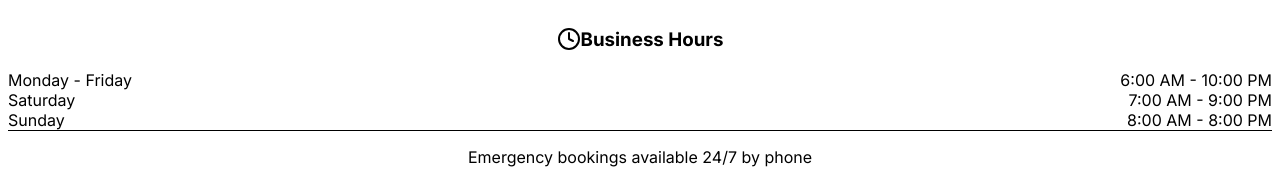
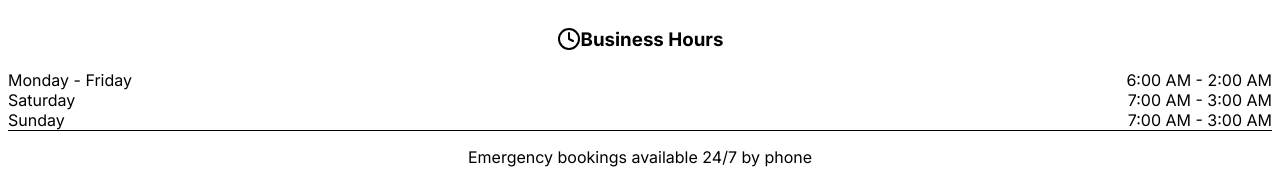
Before and after one commit to saadimalik211/lgsfo, a Next.js app: page /contact in a window 1280 px wide. Shown: the part 599-779 px from the top of the page. Built offline with nearby package versions, Linux system fonts and the light colour scheme.

Commit message:
update operating hours in Contact page to reflect new schedule for weekdays, Saturdays, and Sundays

```diff
--- a/src/app/contact/page.tsx
+++ b/src/app/contact/page.tsx
@@ -54,15 +54,15 @@ export default function Contact() {
               <div className="space-y-3 text-lg text-gray-600">
                 <div className="flex justify-between">
                   <span>Monday - Friday</span>
-                  <span className="font-semibold">6:00 AM - 10:00 PM</span>
+                  <span className="font-semibold">6:00 AM - 2:00 AM</span>
                 </div>
                 <div className="flex justify-between">
                   <span>Saturday</span>
-                  <span className="font-semibold">7:00 AM - 9:00 PM</span>
+                  <span className="font-semibold">7:00 AM - 3:00 AM</span>
                 </div>
                 <div className="flex justify-between">
                   <span>Sunday</span>
-                  <span className="font-semibold">8:00 AM - 8:00 PM</span>
+                  <span className="font-semibold">7:00 AM - 3:00 AM</span>
                 </div>
                 <div className="pt-4 border-t border-gray-200">
                   <p className="text-sm text-gray-500 text-center">
```
